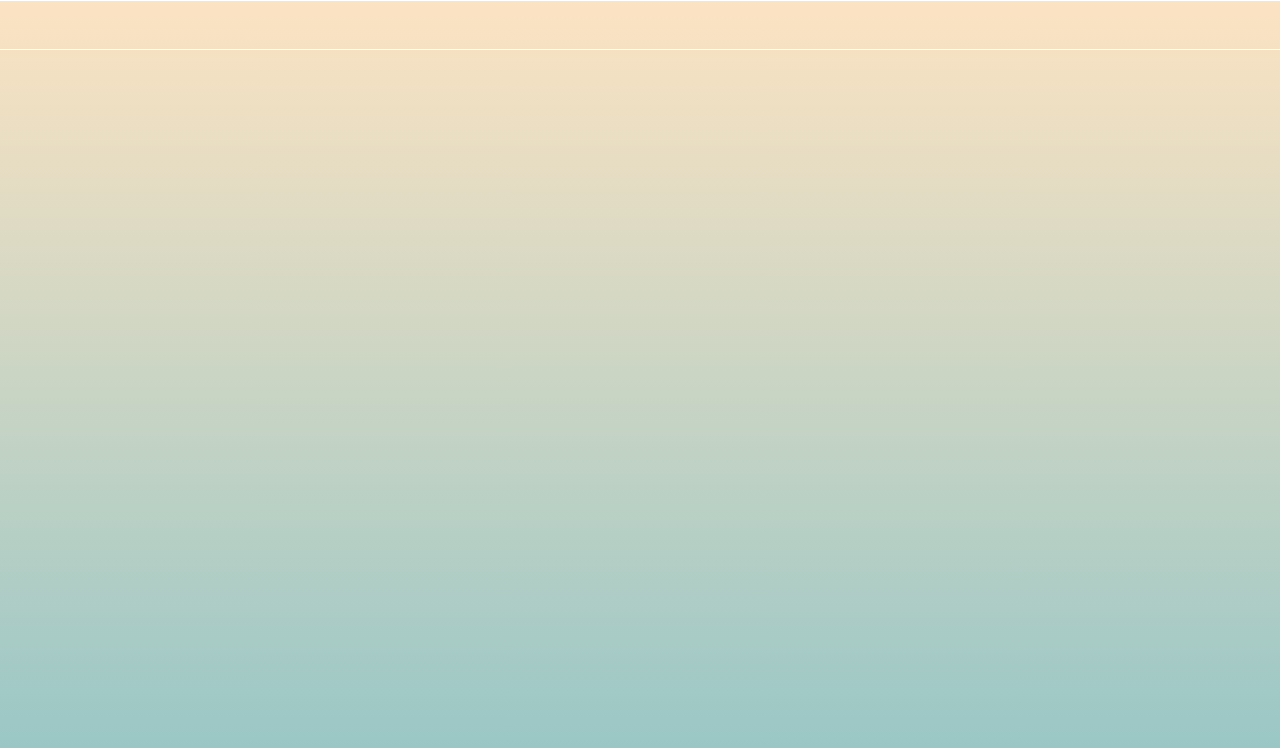
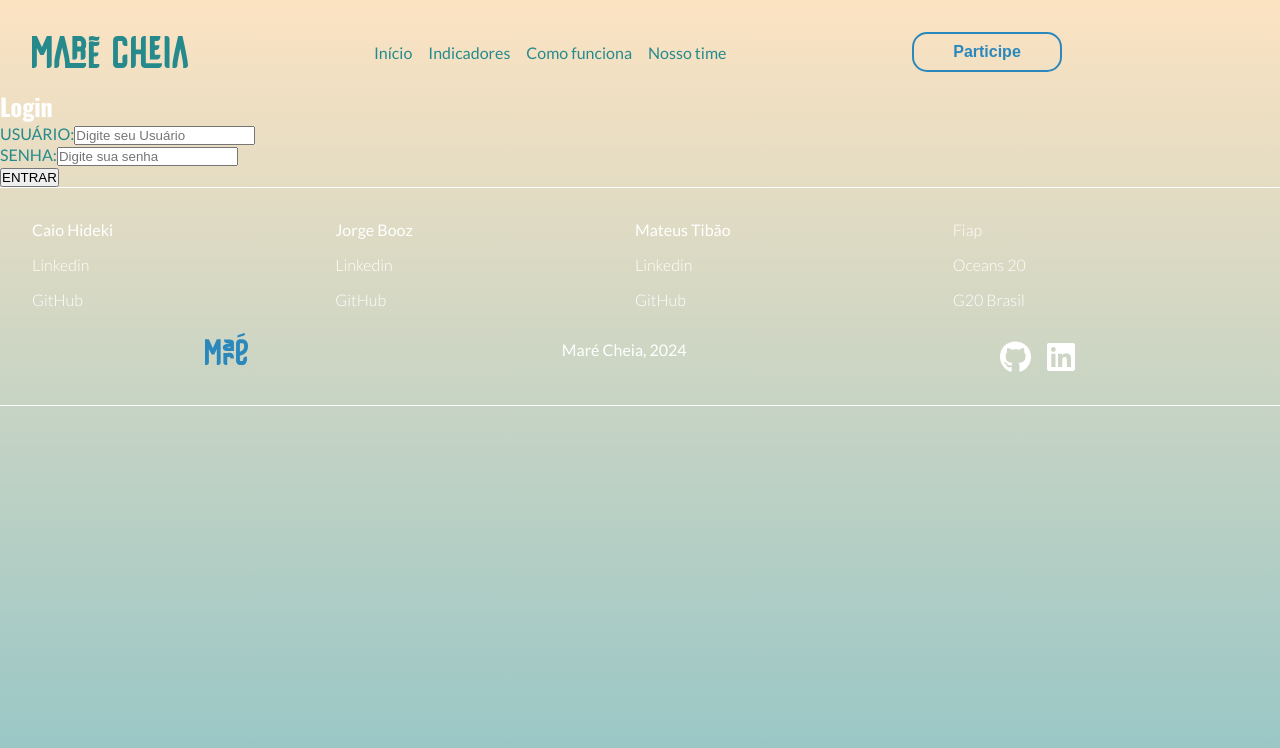
Before and after one commit to jorgebooz/MareCheia, a React (Vite) app: page /login in a window 1280 px wide. Before the commit this address had no page. Shown: the top 748 px of the page. Built offline with nearby package versions, Linux system fonts and the light colour scheme.

Commit message:
fix: many things

```diff
--- a/src/App.jsx
+++ b/src/App.jsx
@@ -4,7 +4,7 @@ import { Outlet } from 'react-router-dom'
 import Nav from './components/Nav'
 import Footer from './components/Footer'
 
-function App(){
+const App = () =>{
 
   return(
     <>
--- a/src/css/scss/main.sass
+++ b/src/css/scss/main.sass
@@ -1,5 +1,4 @@
 @import url('https://fonts.googleapis.com/css2?family=Lato:ital,wght@0,100;0,300;0,400;0,700;0,900;1,100;1,300;1,400;1,700;1,900&family=Oswald:wght@200..700&display=swap')
-
 
 body
   font-family: 'Lato', sans-serif
--- a/src/css/style.css
+++ b/src/css/style.css
@@ -8,8 +8,6 @@
     padding: 0;
     margin: 0;
     box-sizing: border-box;
-
-
 }
 
 .navLink{
@@ -27,7 +25,7 @@
 }
 .navLink:visited {
     color: var(--ocean-green);
-  }
+}
 
 
 .botaoUm{
--- a/src/main.jsx
+++ b/src/main.jsx
@@ -5,6 +5,7 @@ import { createBrowserRouter, RouterProvider } from 'react-router-dom';
 import App from './App';
 import Error from './routes/Error';
 import Home from './routes/Home';
+import Login from './routes/Login'
 
 
 import './css/scss/main.sass'
@@ -16,6 +17,7 @@ const router = createBrowserRouter([
     errorElement: <Error />,
     children: [
       { path: '/', element: <Home /> },
+      { path: '/login', element: <Login /> }
     ],
   },
 ]);
--- a/src/routes/Error.jsx
+++ b/src/routes/Error.jsx
@@ -1,6 +1,6 @@
 import {} from 'react';
 
-function Error() {
+const Error = () =>{
 
   return (
     <footer className="footer">
--- a/src/routes/Home.jsx
+++ b/src/routes/Home.jsx
@@ -28,8 +28,8 @@ const Home = () => {
           <p>Publicamos os dados coletados e analisados em nosso site, oferecendo dashboards interativos e textos explicativos. Isso permite que a população e os governantes locais se informem sobre o estado dos oceanos, incentivando a adoção de medidas de conservação e revitalização marinha.</p>
         </div>
         <div className={styles.card}>
-          <h3>Conscientização</h3>
-          <p>Publicamos os dados coletados e analisados em nosso site, oferecendo dashboards interativos e textos explicativos. Isso permite que a população e os governantes locais se informem sobre o estado dos oceanos, incentivando a adoção de medidas de conservação e revitalização marinha.</p>
+          <h3>Monitoramento</h3>
+          <p>Com a integração de sensores avançados e análise de dados, nosso sistema oferece um monitoramento contínuo e preciso das condições oceânicas. As informações são atualizadas em tempo real, permitindo uma resposta rápida a situações críticas, como a sobrepesca excessiva, e ajudando a garantir a sustentabilidade dos recursos marinhos.</p>
         </div>
       </div>
       <h5>Veja como nossa solução funciona por conta própria</h5>
--- /dev/null
+++ b/src/routes/Login.jsx
@@ -0,0 +1,28 @@
+import {} from 'react';
+
+const Login = () =>{
+
+  return (
+    <section className="login">
+    {/* {getUsuario && getSenha ? (
+      <Home/>
+    ) : ( */}
+      <div className='containerLogin'>
+        <h1>Login</h1>
+        <form  className='optionsLogin'>
+          <p className='textLogin'>
+            USUÁRIO:
+            <input type="text" placeholder="Digite seu Usuário" className='inputLogin' />
+          </p>
+          <p className='textLogin'>
+            SENHA:
+            <input type="password" placeholder="Digite sua senha" className='inputLogin' />
+          </p>
+          <button type="submit">ENTRAR</button>
+        </form>
+        </div>
+    {/* )} */}
+  </section>
+    )
+}
+export default Login;
```
Also changed, not shown: src/css/Home.module.css (line endings or trailing spaces).
